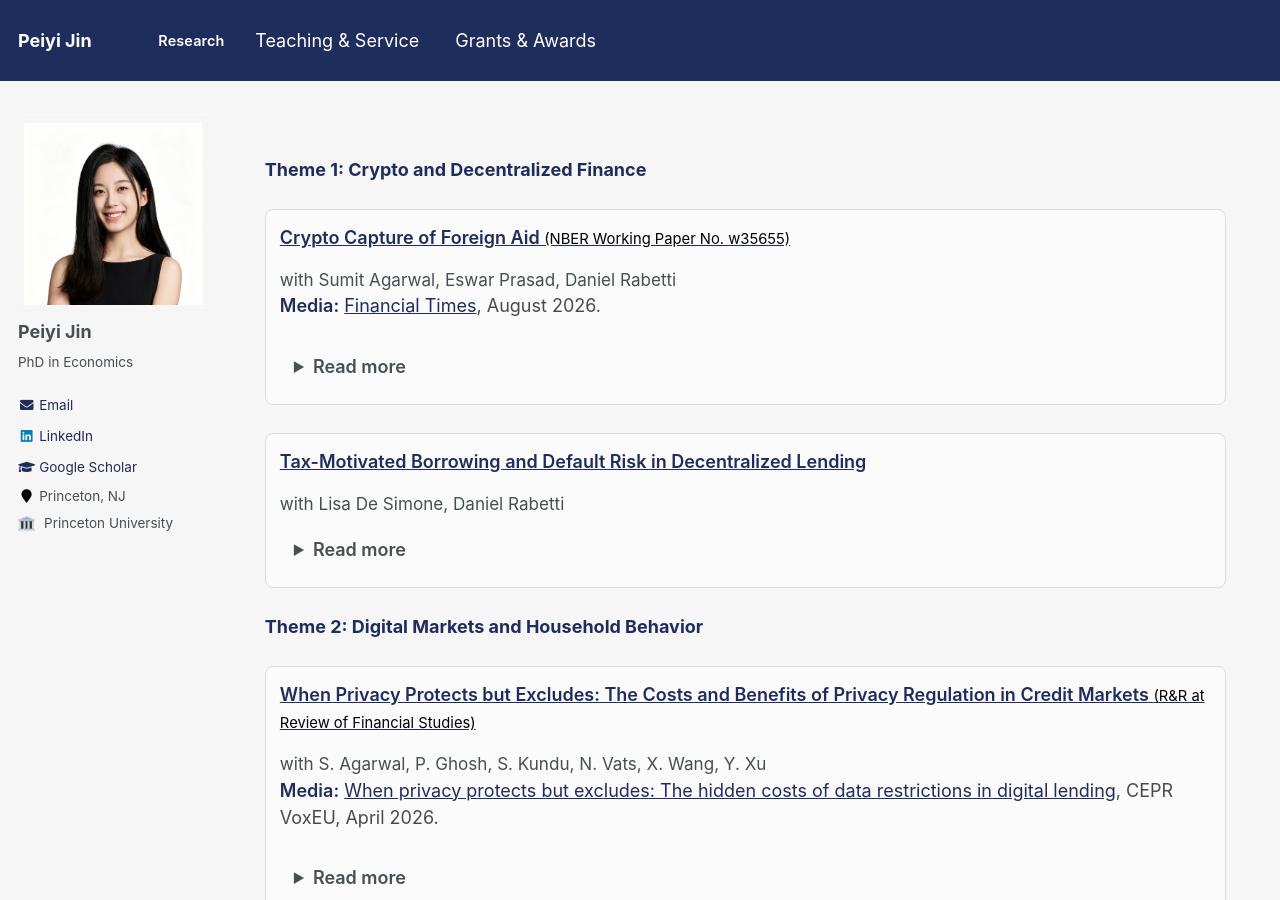
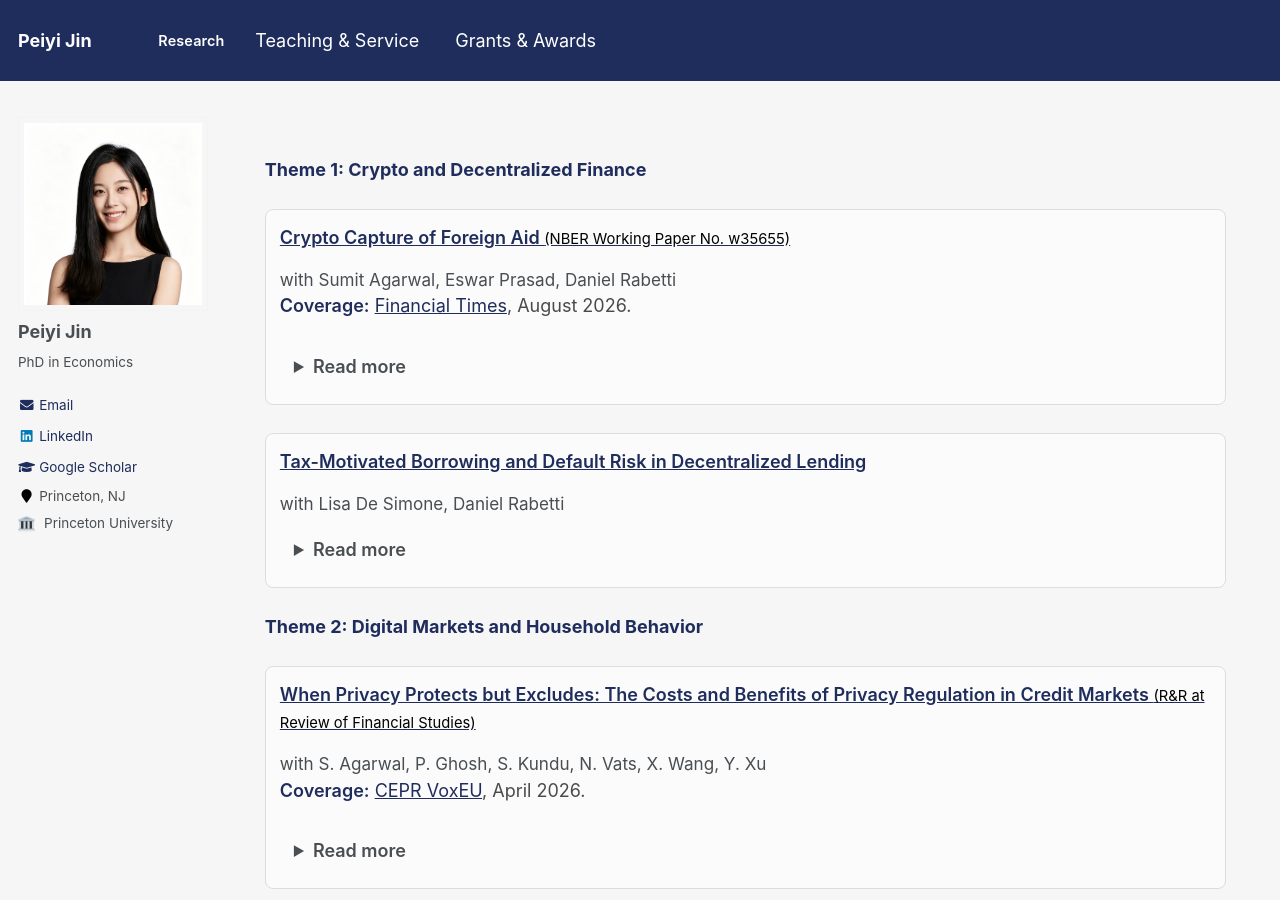
Before and after one commit to peiyi-jin/peiyi-jin.github.io, a Jekyll site: the page built from _pages/research.md, in a window 1280 px wide and 900 px high. Built offline with Jekyll 4.4.1, drawn with Linux system fonts in a browser that asks for light colours.

Commit message:
Research page: label media lines "Coverage:", shorten the VoxEU link
Co-Authored-By: Claude Opus 5 <noreply@anthropic.com>
Claude-Session: https://claude.ai/code/session_01XfdCbCkZJ7rbSX2jWDrma8

```diff
--- a/_pages/research.md
+++ b/_pages/research.md
@@ -167,7 +167,7 @@ author_profile: true
   </div>
 
   <p class="paper-media">
-    <span class="paper-media-label">Media:</span>
+    <span class="paper-media-label">Coverage:</span>
     <a href="https://www.ft.com/content/38d95298-8b9b-486a-96d3-0c6616972abb" target="_blank" rel="noopener noreferrer">Financial Times</a>, August 2026.
   </p>
 
@@ -222,8 +222,8 @@ author_profile: true
   </div>
 
   <p class="paper-media">
-    <span class="paper-media-label">Media:</span>
-    <a href="https://cepr.org/voxeu/columns/when-privacy-protects-excludes-hidden-costs-data-restrictions-digital-lending" target="_blank" rel="noopener noreferrer">When privacy protects but excludes: The hidden costs of data restrictions in digital lending</a>, CEPR VoxEU, April 2026.
+    <span class="paper-media-label">Coverage:</span>
+    <a href="https://cepr.org/voxeu/columns/when-privacy-protects-excludes-hidden-costs-data-restrictions-digital-lending" target="_blank" rel="noopener noreferrer">CEPR VoxEU</a>, April 2026.
   </p>
 
   <details class="paper-details">
```
